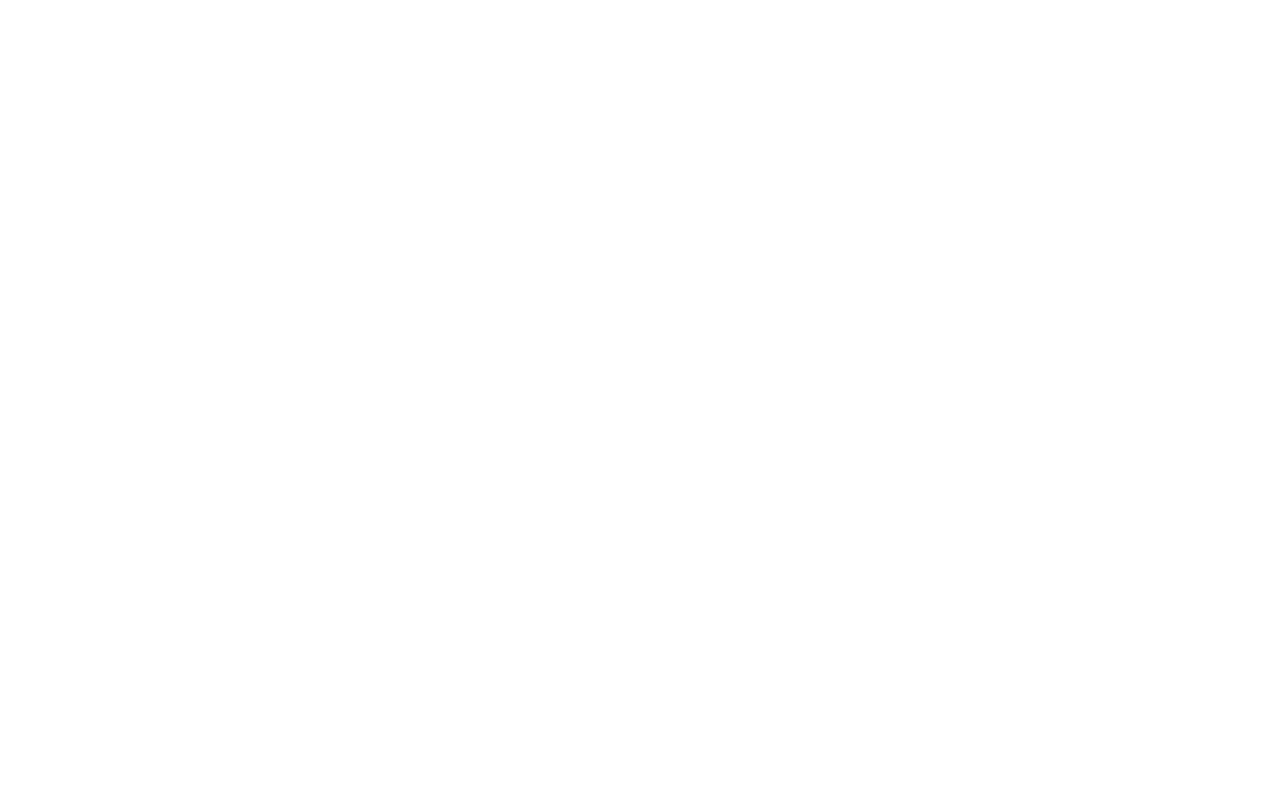
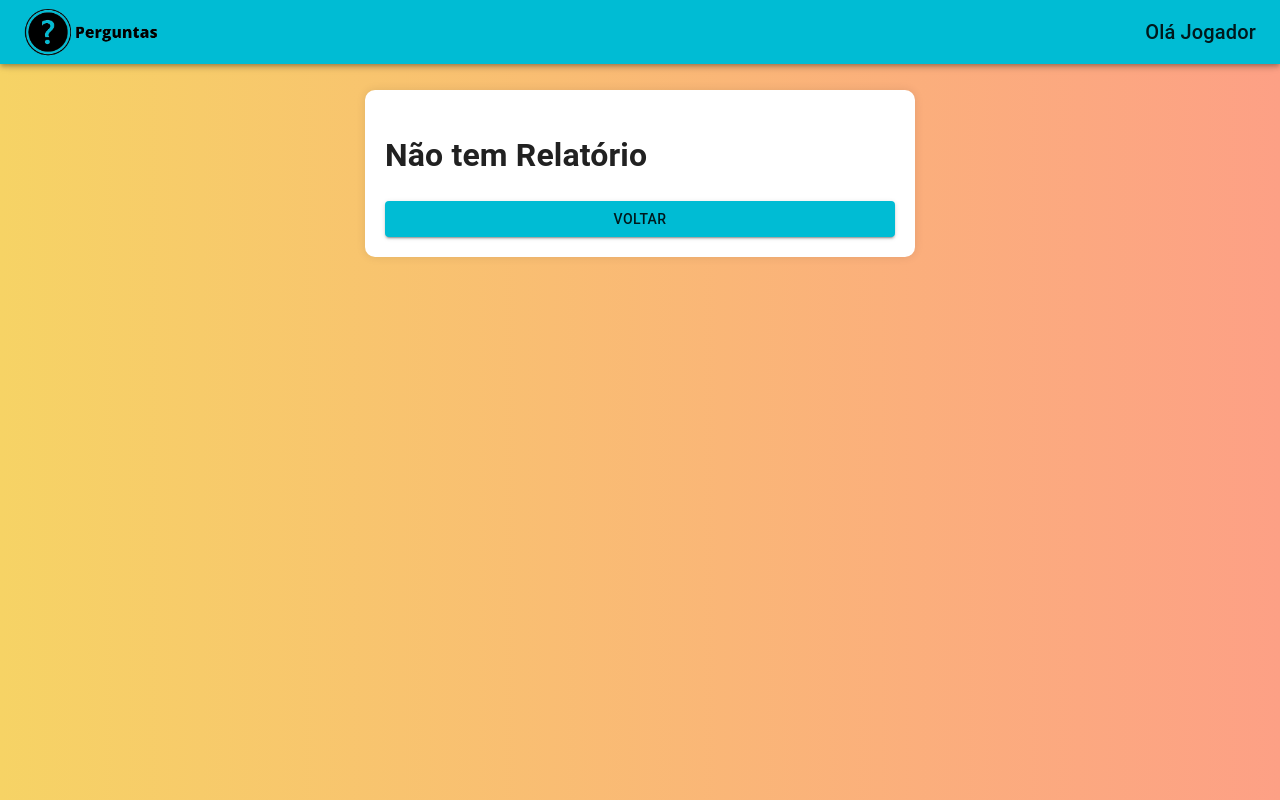
Before and after one commit to paulorenan/app-perguntas, a React (Create React App) app: page /relatorio in a window 1280 px wide. Before the commit this address had no page. Built offline with nearby package versions, Linux system fonts and the light colour scheme.

Commit message:
desenvolvendo o relatorio

```diff
--- a/src/App.js
+++ b/src/App.js
@@ -3,6 +3,7 @@ import { BrowserRouter, Routes, Route } from 'react-router-dom';
 import Login from "./pages/Login";
 import Home from "./pages/Home";
 import Game from "./pages/Game";
+import Relatorio from "./pages/Relatorio";
 
 function App() {
   return (
@@ -12,6 +13,7 @@ function App() {
           <Route path="/" element={<Login />} />
           <Route path="/home" element={<Home />} />
           <Route path="/game" element={<Game />} />
+          <Route path="/relatorio" element={<Relatorio />} />
         </Routes>
       </BrowserRouter>
     </Provider>
--- a/src/components/Confirmação.jsx
+++ b/src/components/Confirmação.jsx
@@ -20,6 +20,15 @@ const useStyles = makeStyles({
     boxShadow: '0px 0px 10px rgba(0, 0, 0, 0.1)',
   },
 });
+
+// function to get the date in the format DD--MM--YYYY
+function getDate() {
+  const date = new Date();
+  const day = date.getDate();
+  const month = date.getMonth() + 1;
+  const year = date.getFullYear();
+  return `${day}/${month}/${year}`;
+}
 
 function Confirmação({loading}) {
   const { quantidade, setStart } = useContext(MyContext);
--- a/src/components/Jogo.jsx
+++ b/src/components/Jogo.jsx
@@ -8,6 +8,7 @@ import { Grid } from '@mui/material';
 import {decode} from 'html-entities'
 import RightIcon from '@mui/icons-material/Check';
 import WrongIcon from '@mui/icons-material/Clear';
+import { createRelatorio } from '../services/storage';
 
 const useStyles = makeStyles({
   card: {
@@ -26,7 +27,7 @@ const useStyles = makeStyles({
 });
 
 function Jogo() {
-  const { questions } = useContext(MyContext);
+  const { questions, storage, setStorage } = useContext(MyContext);
   const [currentQuestion, setCurrentQuestion] = useState(0);
   const [perguntas, setPerguntas] = useState([]);
   const [score, setScore] = useState(0);
@@ -42,12 +43,22 @@ function Jogo() {
     setPerguntas(shuffle(array));
   }, [currentQuestion, questions]);
 
-  function proximaPergunta() {
+  async function proximaPergunta() {
+    await setStorage([...storage, {
+      pergunta: questions[currentQuestion].question,
+      resposta: choose,
+      correta: questions[currentQuestion].correct_answer,
+      alternativa: [...perguntas],
+      respostaCorreta: questions[currentQuestion].correct_answer === choose ? true : false
+    }]);
     if (currentQuestion < questions.length - 1) {
       setShowAnswer(false);
       setCerto(false);
       setErrou(false);
       setCurrentQuestion(currentQuestion + 1);
+    } else {
+      localStorage.setItem('score', score);
+      navigate('/relatorio');
     }
   }
 
@@ -69,8 +80,8 @@ function Jogo() {
       <Grid container spacing={3}>
         <Grid item xs={12}>
           <Box className={classes.card}>
-            <h3>{`Score: ${score}/${questions.length}`}</h3>
-            <h1>{`Pergunta ${currentQuestion +1} de ${questions.length}`}</h1>
+            <h3 style={{marginBottom: '0', marginTop: '10px'}}>{`Score: ${score}/${questions.length}`}</h3>
+            <h1 style={{marginBottom: '0'}}>{`Pergunta ${currentQuestion +1} de ${questions.length}`}</h1>
             <p>{decode(questions[currentQuestion].question)}</p>
             {perguntas.map((pergunta, index) => {
               if(pergunta === questions[currentQuestion].correct_answer) {
@@ -87,7 +98,8 @@ function Jogo() {
                     variant="contained"
                     color="primary"
                     fullWidth
-                    {...(showAnswer && {style: {backgroundColor: '#4caf50', color: 'black'}})}
+                    style={{marginBottom: '10px'}}
+                    {...(showAnswer && {style: {backgroundColor: '#4caf50', color: 'black', marginBottom: '10px'}})}
                     {...(showAnswer && choose === pergunta && {startIcon: <RightIcon />})}
                   >
                     {decode(pergunta)}
@@ -106,7 +118,8 @@ function Jogo() {
                     variant="contained"
                     color="primary"
                     fullWidth
-                    {...(showAnswer && {style: {backgroundColor: '#f44336', color: 'black'}})}
+                    style={{marginBottom: '10px'}}
+                    {...(showAnswer && {style: {backgroundColor: '#f44336', color: 'black', marginBottom: '10px'}})}
                     {...(showAnswer && choose === pergunta && {startIcon: <WrongIcon />})}
                   >
                     {decode(pergunta)}
@@ -115,9 +128,9 @@ function Jogo() {
               }
               }
             )}
-            {showAnswer && certo && <p>Resposta correta!</p>}
-            {showAnswer && errou && <p>Resposta errada!</p>}
-            {showAnswer && <Button onClick={proximaPergunta} variant='contained'>Próxima pergunta</Button>}
+            {showAnswer && certo && <p style={{marginTop: '0'}}>Resposta correta!</p>}
+            {showAnswer && errou && <p style={{marginTop: '0'}}>Resposta errada!</p>}
+            {showAnswer && <Button onClick={proximaPergunta} variant='contained'>{currentQuestion === questions.length -1 ? 'Ver Relatório' : 'Próxima Pergunta'}</Button>}
           </Box>
         </Grid>
       </Grid>
--- a/src/context/Provider.jsx
+++ b/src/context/Provider.jsx
@@ -1,5 +1,6 @@
-import React, {useState} from 'react'
+import React, {useState, useEffect} from 'react'
 import Context from '.';
+import { createRelatorio } from '../services/storage';
 
 function Provider({ children }) {
   const [user, setUser] = useState('Usuário');
@@ -7,6 +8,12 @@ function Provider({ children }) {
   const [quantidade, setQuantidade] = useState(1);
   const [questions, setQuestions] = useState([]);
   const [start, setStart] = useState(false);
+  const [storage, setStorage] = useState([]);
+
+  useEffect(() => {
+    createRelatorio(storage);
+  }, [storage]);
+
 
 
   const contextValue = {
@@ -20,6 +27,8 @@ function Provider({ children }) {
     setQuestions,
     start,
     setStart,
+    storage,
+    setStorage,
   }
 
   return (
--- a/src/pages/Game.jsx
+++ b/src/pages/Game.jsx
@@ -35,7 +35,7 @@ const useStyles = makeStyles({
 });
 
 function Game() {
-  const { quantidade, questions, setQuestions, start, setStart } = useContext(MyContext);
+  const { quantidade, questions, setQuestions, start, setStart, setStorage } = useContext(MyContext);
   const [loading, setLoading] = useState(true);
   const classes = useStyles();
   const theme = createTheme({
@@ -65,6 +65,10 @@ function Game() {
     }
   }, [questions, setLoading]);
 
+  useEffect(() => {
+    setStorage([]);
+  }, [setStorage]);
+
   return (
     <ThemeProvider theme={theme}>
       <Box className={classes.fullPage}>
--- /dev/null
+++ b/src/pages/Relatorio.jsx
@@ -0,0 +1,109 @@
+import React, {useContext, useEffect, useState} from 'react'
+import Header from '../components/Header';
+import { createTheme, ThemeProvider } from '@mui/material/styles';
+import { Box } from '@mui/system';
+import { makeStyles } from '@material-ui/styles';
+import { getRelatorio } from '../services/storage';
+import {decode} from 'html-entities'
+import { CssBaseline, Button } from '@mui/material';
+import { useNavigate } from 'react-router-dom';
+
+const useStyles = makeStyles({
+  fullPage: {
+    height: 'auto',
+    width: '100vw',
+    display: 'flex',
+    flexDirection: 'column',
+    alignItems: 'center',
+    justifyContent: 'center',
+    backgroundImage: 'linear-gradient(to right, #f6d365, #fda085)',
+    paddingTop: '0',
+  },
+  card: {
+    display: 'flex',
+    flexDirection: 'column',
+    // alignItems: 'center',
+    // justifyContent: 'center',
+    width: '100%',
+    maxWidth: '550px',
+    margin: 'auto',
+    backgroundColor: '#fff',
+    padding: '20px',
+    borderRadius: '10px',
+    boxShadow: '0px 0px 10px rgba(0, 0, 0, 0.1)',
+    marginTop: '90px',
+  },
+  full: {
+    height: '100vh',
+    width: '100vw',
+    display: 'flex',
+    flexDirection: 'column',
+    alignItems: 'center',
+    justifyContent: 'center',
+    backgroundImage: 'linear-gradient(to right, #f6d365, #fda085)',
+    paddingTop: '0',
+  }
+});
+
+function Relatorio() {
+  const [perguntas, setPerguntas] = useState([]);
+  const [score, setScore] = useState(0);
+  const navigate = useNavigate();
+  const classes = useStyles();
+  const theme = createTheme({
+    palette: {
+      primary: {
+        main: '#00bcd4',
+      },
+      secondary: {
+        main: '#f50057',
+      },
+    },
+  });
+
+  useEffect(() => {
+    const relatorio = getRelatorio();
+    if (relatorio) {
+      setPerguntas(relatorio);
+    }
+    const score = localStorage.getItem('score');
+    if (score) {
+      setScore(score);
+    }
+  }, []);
+
+  return (
+    <ThemeProvider theme={theme}>
+      <Box className={classes.fullPage}>
+        <Header />
+        <CssBaseline />
+        {perguntas.length === 0 ?
+        <Box className={classes.full}>
+          <Box className={classes.card}>
+            <h1>Não tem Relatório</h1>
+            <Button variant="contained" color="primary" onClick={() => navigate('/home')}>
+              Voltar
+            </Button>
+          </Box>
+        </Box>
+        :
+        <Box className={classes.card}>
+          <h1>Relatorio</h1>
+          <h2>Pontuação: {score} de {perguntas.length}</h2>
+          {perguntas.map((pergunta, index) => {
+            return (
+              <Box key={index}>
+                <h1>Pergunta {index + 1} de {perguntas.length}</h1>
+                <h3>{decode(pergunta.pergunta)}</h3>
+                <h4>{decode(pergunta.resposta)}</h4>
+              </Box>
+            )
+          }
+          )}
+        </Box>}
+      </Box>
+    </ThemeProvider>
+  )
+}
+
+export default Relatorio
--- a/src/services/storage.js
+++ b/src/services/storage.js
@@ -1,3 +1,7 @@
 export const createUser = (nome) => localStorage.setItem('usuario', nome);
 
 export const getUser = () => localStorage.getItem('usuario')
+
+export const createRelatorio = (relatorio) => localStorage.setItem('relatorio', JSON.stringify(relatorio));
+
+export const getRelatorio = () => JSON.parse(localStorage.getItem('relatorio'))
```
